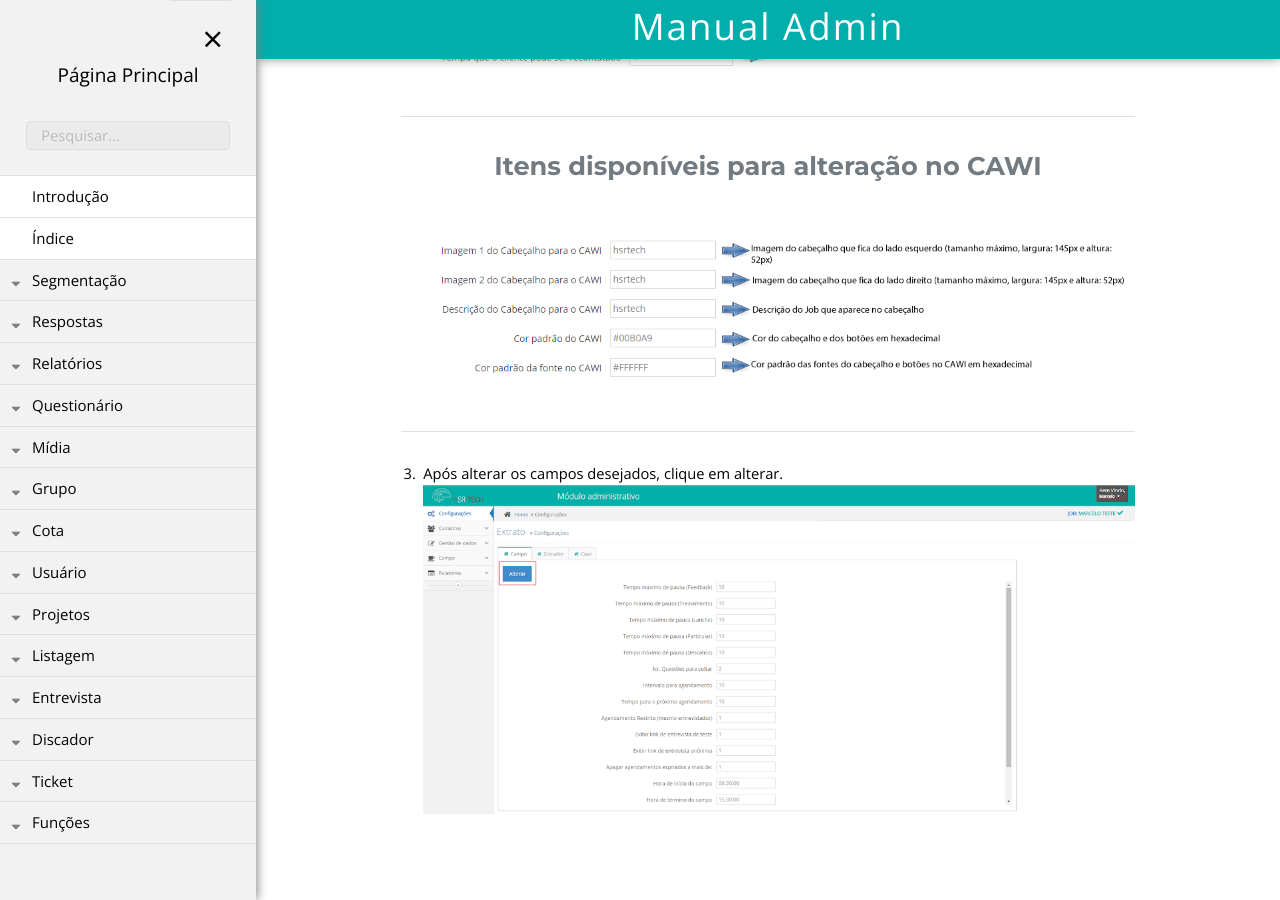
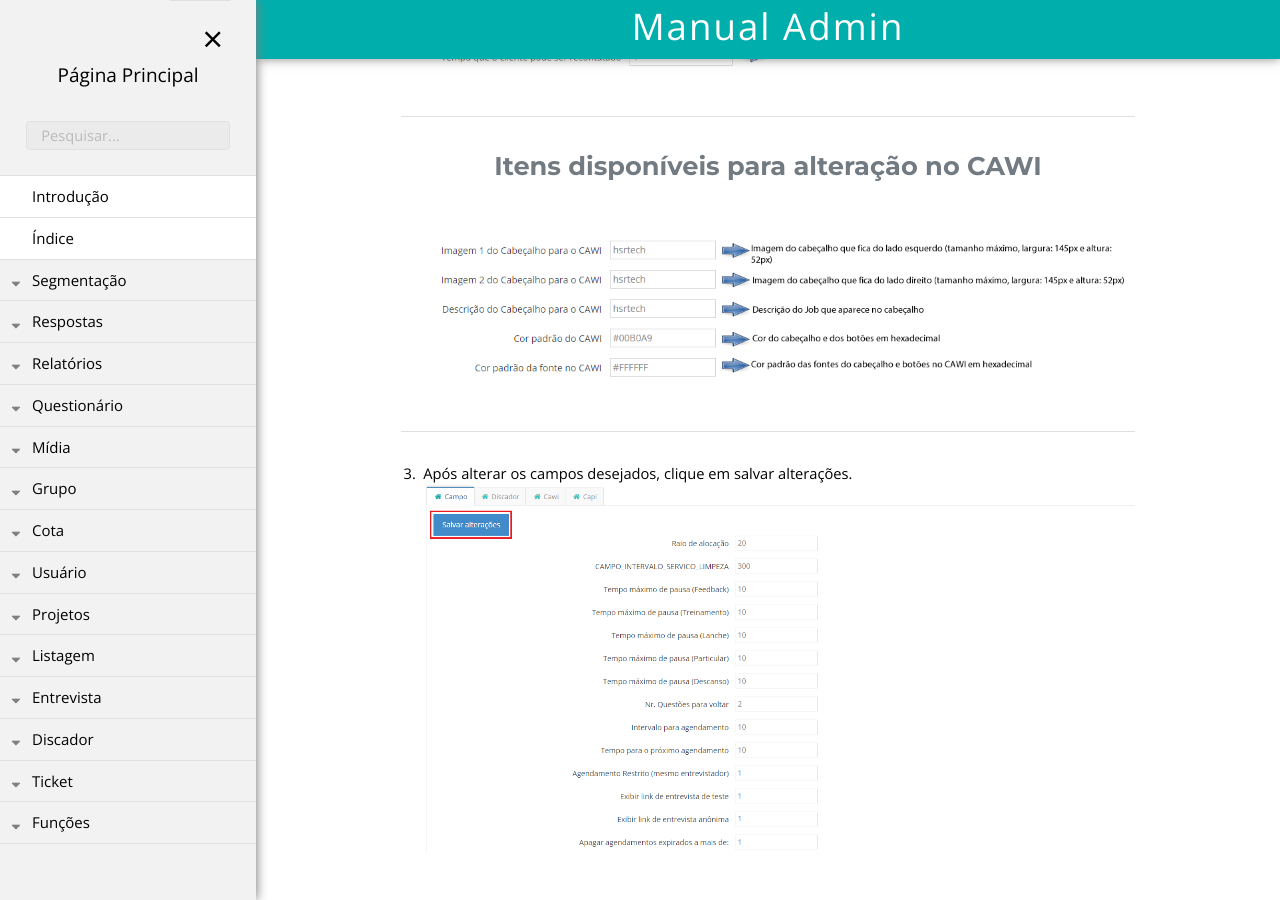
Before and after one commit to rogerio-figueiredo-hsr/hsrtechonline.github.io, a Jekyll site: the page built from _posts/2018-06-15-configurando-projeto.md, in a window 1280 px wide and 900 px high, scrolled down 1310 px. Built offline with Jekyll 4.4.1, drawn with Linux system fonts in a browser that asks for light colours.

Commit message:
Atualizando imagens da Configuração do Projeto

```diff
--- a/_posts/2018-06-15-configurando-projeto.md
+++ b/_posts/2018-06-15-configurando-projeto.md
@@ -33,5 +33,5 @@ pasta: "Projetos"
 ----
 
 {:start="3"}
-3. Após alterar os campos desejados, clique em alterar.
+3. Após alterar os campos desejados, clique em salvar alterações.
 ![Imagem de apoio 5]({{ "/assets/img/configurando-um-projeto-05.png" | prepend: site.baseurl }})
```
Also changed, not shown: assets/img/configurando-um-projeto-02.jpg, assets/img/configurando-um-projeto-05.png.
